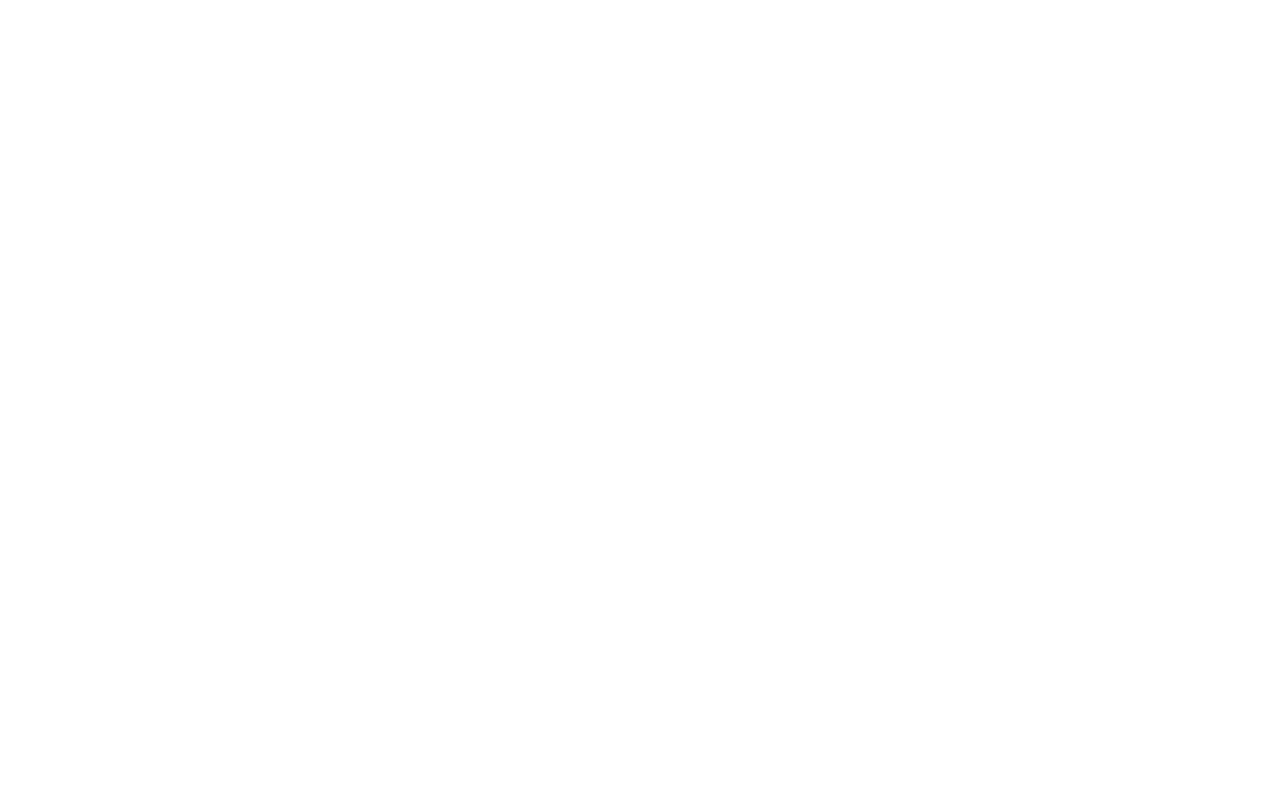
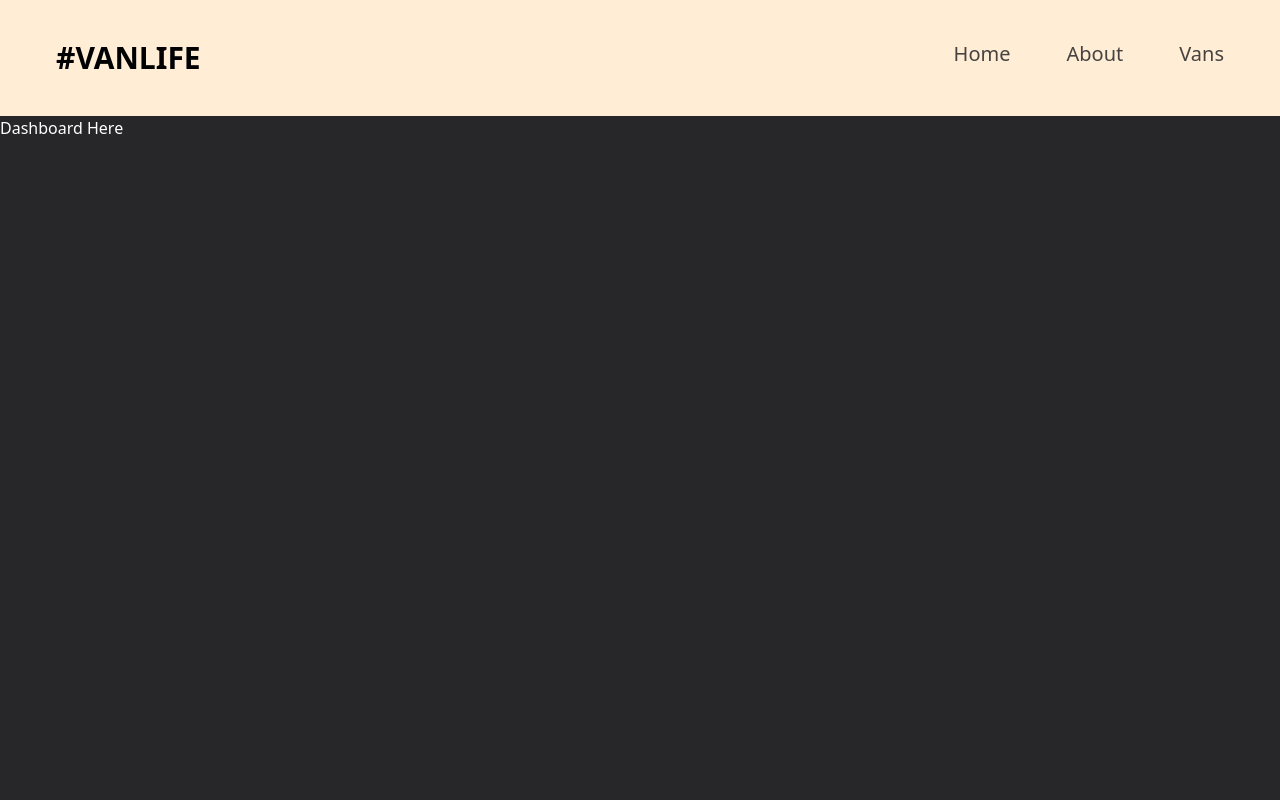
Before and after one commit to ItsTonyy/ReactRouter6, a React (Vite) app: page /host in a window 1280 px wide. Before the commit this address had no page. Shown: the top 800 px of the page. Built offline with nearby package versions, Linux system fonts and the light colour scheme; what miragejs would draw is missing.

Commit message:
Host Components

```diff
--- a/src/App.jsx
+++ b/src/App.jsx
@@ -3,7 +3,13 @@
 import About from './pages/About'
 import Home from './pages/Home'
 import Vans from './pages/Vans'
+
 import VanDetail from './components/VanDetail'
+
+import Dashboard from './pages/host/Dashboard'
+import Income from './pages/host/Income'
+import Reviews from './pages/host/Reviews'
+
 
 import './server'
 
@@ -15,7 +21,13 @@
 					<Route path='/' element={<Home />} />
 					<Route path='/About' element={<About />} />
 					<Route path='/Vans' element={<Vans/>}/>
+
 					<Route path='/Vans/:id' element={<VanDetail/>}/>
+
+					<Route path='/host' element={<Dashboard />}/>
+					<Route path='/host/income' element={<Income />}/>
+					<Route path='/host/reviews' element={<Reviews />}/>
+
 				</Route>
 			</Routes>
 		</BrowserRouter>
--- /dev/null
+++ b/src/pages/host/Dashboard.jsx
@@ -0,0 +1,9 @@
+
+
+export default function Dashboard() {
+  return(
+    <div className='w-full h-screen bg-zinc-800 text-white'>
+      <h1 className=''>Dashboard Here</h1>
+    </div>
+  )
+}
--- /dev/null
+++ b/src/pages/host/Income.jsx
@@ -0,0 +1,9 @@
+
+
+export default function Income() {
+  return(
+    <div className='w-full h-screen bg-zinc-800 text-white'>
+      <h1 className=''>Income Here</h1>
+    </div>
+  )
+}
--- /dev/null
+++ b/src/pages/host/Reviews.jsx
@@ -0,0 +1,9 @@
+
+
+export default function Reviews() {
+  return(
+    <div className='w-full h-screen bg-zinc-800 text-white'>
+      <h1 className=''>Reviews Here</h1>
+    </div>
+  )
+}
```
